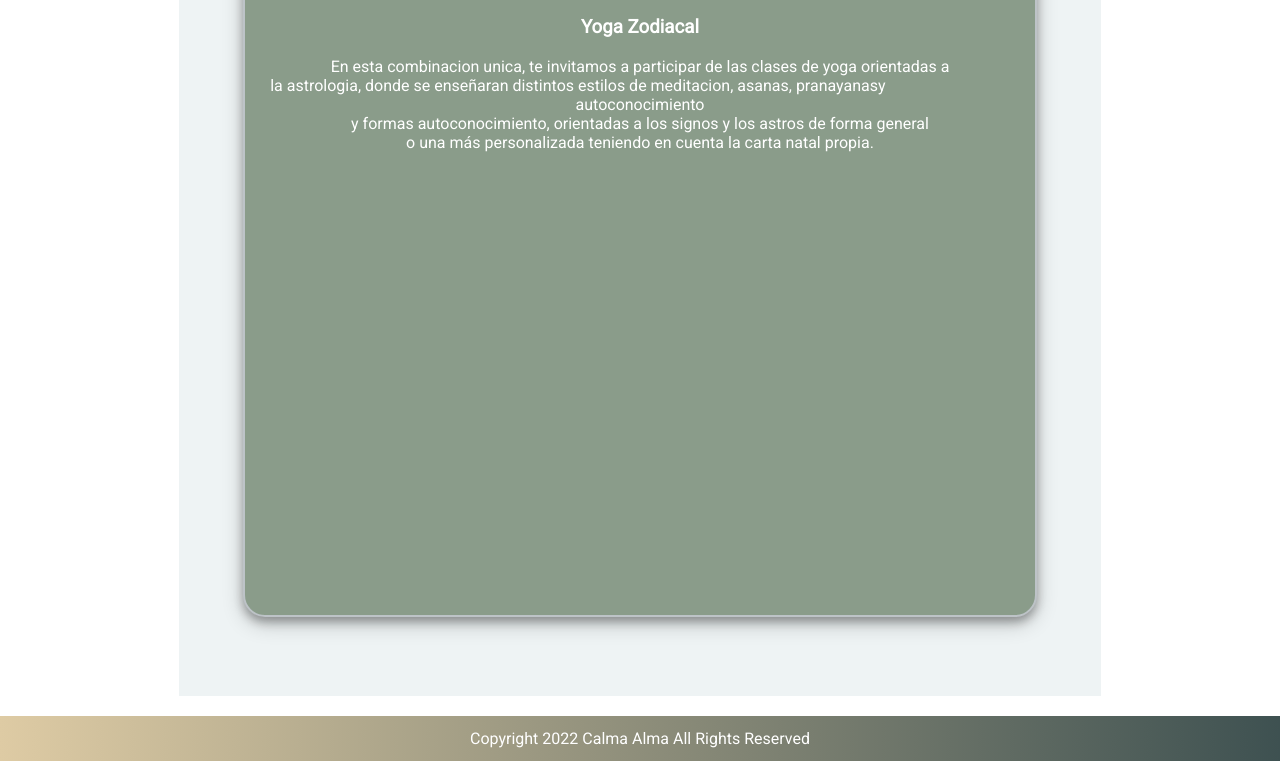
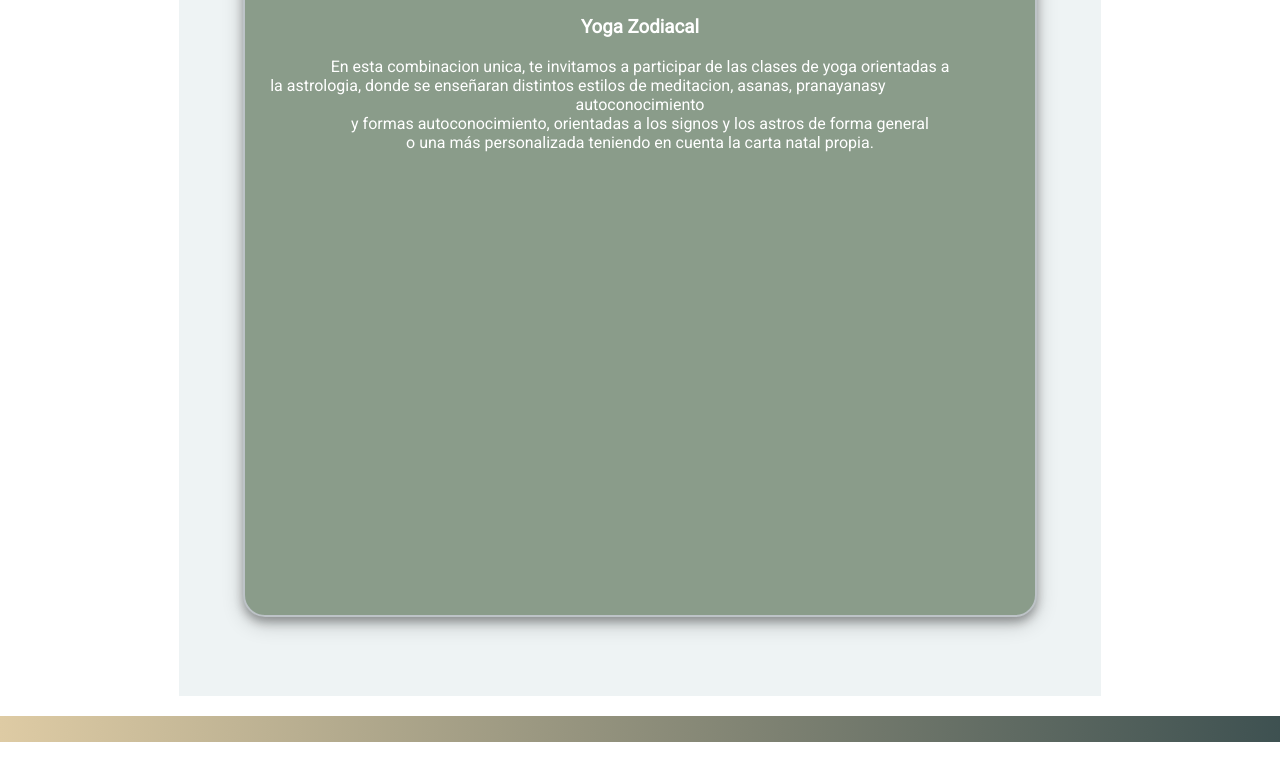
Before and after one commit to CintiaMont/Alma_Calma_vC, a plain HTML site: page Astrologia.html in a window 1280 px wide. Shown: the part 3839-4600 px from the top of the page. Drawn offline with Linux system fonts and the light colour scheme; a script that the page names is missing.

Commit message:
Update Astrologia.html

```diff
--- a/Astrologia.html
+++ b/Astrologia.html
@@ -204,9 +204,10 @@
             </div>
 
         </main>
-        <footer class="footer">
+        <!--<footer class="footer">
             <p>Copyright 2022 Calma Alma All Rights Reserved</p>
-        </footer>
+        </footer> -->
+        <footer id = "idfooter" class="footer"></footer>
     </div>
 </body>
 
```
